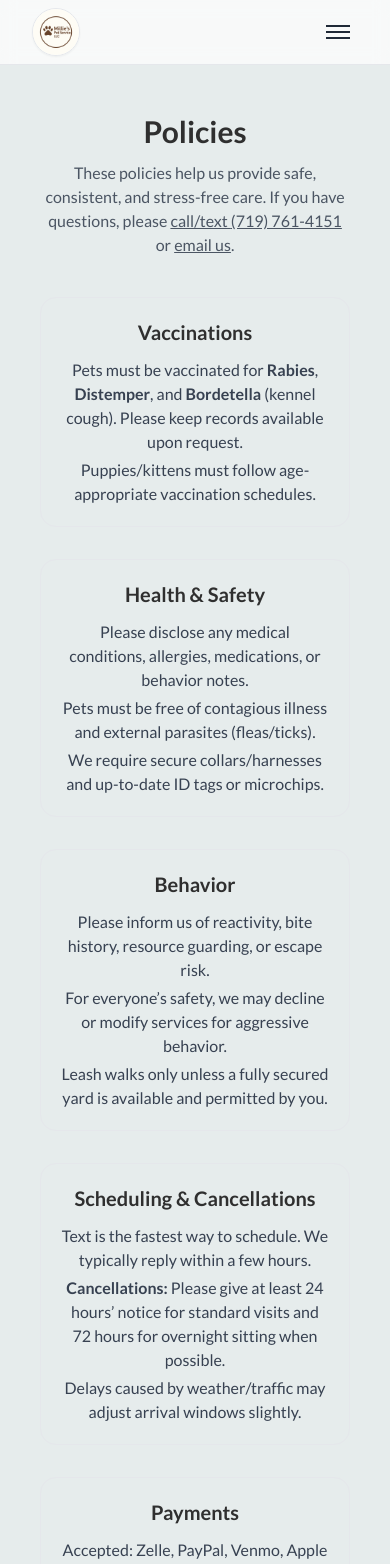
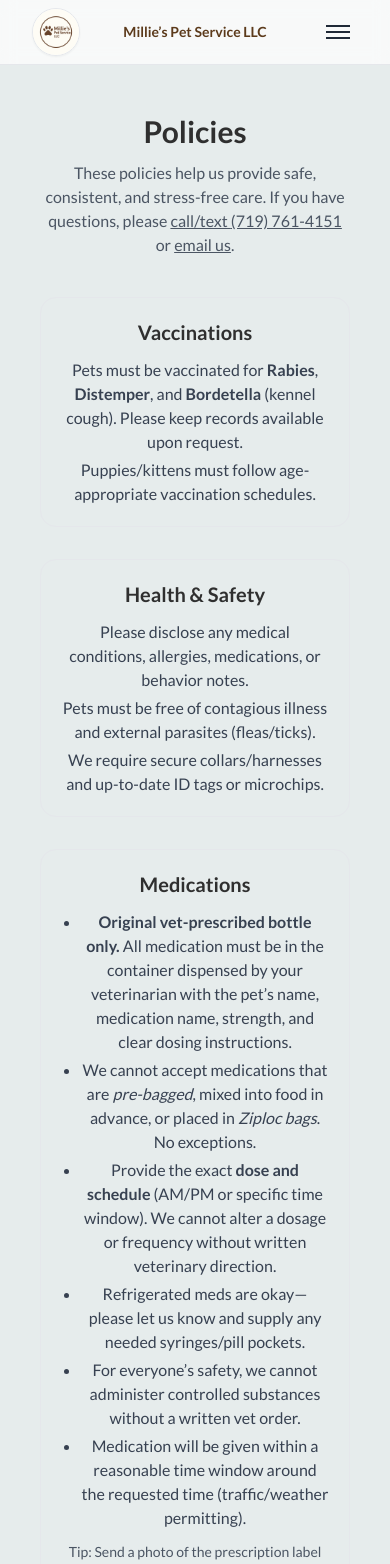
Before and after one commit to bbeare22/millies-pet-service, a Next.js app: page /policies in a window 390 px wide. Shown: the top 1564 px of the page. Built offline with nearby package versions, Linux system fonts and the light colour scheme.

Commit message:
Small update Contact For, Nav

```diff
--- a/app/contact/page.tsx
+++ b/app/contact/page.tsx
@@ -24,7 +24,7 @@ export default function ContactPage() {
                 </div>
                 <div className="flex items-center gap-2 mt-2">
                   <span>✉️</span>
-                  <a className="underline" href="mailto:hello@mpetserv.com">mpetserv@gmail.com</a>
+                  <a className="underline" href="mailto:mpetserv@gmail.com">mpetserv@gmail.com</a>
                 </div>
               </div>
             </div>
@@ -33,7 +33,7 @@ export default function ContactPage() {
               <h3 className="font-medium">Notes</h3>
               <ul className="mt-2 space-y-1 text-sm text-gray-700">
                 <li><strong>Hours of service:</strong> Friday 6:00pm – Monday 8:30pm</li>
-                <li><strong>Sitting:</strong> please contact Millie to confirm sitting times and availability.</li>
+                <li><strong>Sitting Hours:</strong> Please contact Millie to confirm sitting times and availability.</li>
               </ul>
             </div>
 
--- a/app/layout.tsx
+++ b/app/layout.tsx
@@ -1,28 +1,32 @@
-import './globals.css';
-import Nav from '@/components/Nav';
-import Footer from '@/components/Footer';
-
+import "./globals.css";
+import Nav from "@/components/Nav";
+import Footer from "@/components/Footer";
 
 export const metadata = {
-  title: "Millie's Pet Service",
+  metadataBase: new URL("https://mpetserv.com"),
+  title: {
+    default: "Millie’s Pet Service LLC",
+    template: "%s • Millie’s Pet Service LLC",
+  },
   description: "Loving, reliable care for your best friend.",
-  metadataBase: new URL('https://mpetserv.com'),
+  alternates: {
+    canonical: "/",
+  },
   openGraph: {
-    title: "Millie's Pet Service",
+    type: "website",
+    url: "/",
+    siteName: "Millie’s Pet Service LLC",
+    title: "Millie’s Pet Service LLC",
     description: "Loving, reliable care for your best friend.",
-    url: 'https://mpetserv.com',
-    siteName: "Millie's Pet Service",
-    images: [{ url: '/og.png', width: 1200, height: 630, alt: "Millie's Pet Service" }],
-    type: 'website',
+    images: [{ url: "/og.png", width: 1200, height: 630, alt: "Millie’s Pet Service LLC" }],
   },
   twitter: {
-    card: 'summary_large_image',
-    title: "Millie's Pet Service",
+    card: "summary_large_image",
+    title: "Millie’s Pet Service LLC",
     description: "Loving, reliable care for your best friend.",
-    images: ['/og.png'],
+    images: ["/og.png"],
   },
 };
-
 
 export default function RootLayout({ children }: { children: React.ReactNode }) {
   return (
--- a/app/policies/page.tsx
+++ b/app/policies/page.tsx
@@ -49,6 +49,39 @@ export default function PoliciesPage() {
             <li>We require secure collars/harnesses and up-to-date ID tags or microchips.</li>
           </ul>
         </div>
+
+        {/* Medications */}
+        <div className="rounded-2xl border p-5">
+          <h2 className="text-xl font-semibold">Medications</h2>
+          <ul className="mt-3 list-disc pl-5 text-gray-700 space-y-1">
+            <li>
+              <strong>Original vet-prescribed bottle only.</strong> All medication must be in the container
+              dispensed by your veterinarian with the pet’s name, medication name, strength, and clear
+              dosing instructions.
+            </li>
+            <li>
+              We cannot accept medications that are <em>pre-bagged</em>, mixed into food in advance, or placed in
+              <em> Ziploc bags</em>. No exceptions.
+            </li>
+            <li>
+              Provide the exact <strong>dose and schedule</strong> (AM/PM or specific time window). We cannot alter
+              a dosage or frequency without written veterinary direction.
+            </li>
+            <li>
+              Refrigerated meds are okay—please let us know and supply any needed syringes/pill pockets.
+            </li>
+            <li>
+              For everyone’s safety, we cannot administer controlled substances without a written vet order.
+            </li>
+            <li>
+              Medication will be given within a reasonable time window around the requested time (traffic/weather permitting).
+            </li>
+          </ul>
+          <p className="mt-3 text-sm text-gray-600">
+            Tip: Send a photo of the prescription label before your visit so we can confirm details.
+          </p>
+        </div>
+
 
         {/* Behavior */}
         <div className="rounded-2xl border p-5">
--- a/components/Hero.tsx
+++ b/components/Hero.tsx
@@ -29,7 +29,6 @@ export default function Hero() {
         <div className="card text-left">
           <ul className="space-y-3 text-gray-700 text-sm sm:text-base">
             <li className="flex gap-3"><span>✅</span> Fully insured & background checked</li>
-            <li className="flex gap-3"><span>✅</span> Real-time booking confirmations</li>
             <li className="flex gap-3"><span>✅</span> Simple, transparent pricing</li>
             <li className="flex gap-3"><span>✅</span> Overnight sitting available</li>
           </ul>
--- a/components/Nav.tsx
+++ b/components/Nav.tsx
@@ -16,19 +16,26 @@ export default function Nav() {
 
   return (
     <header className="border-b border-gray-200 bg-white/70 backdrop-blur sticky top-0 z-50">
-      <div className="container flex items-center justify-between h-16 px-3">
+      <div className="container relative flex items-center justify-between h-16 px-3">
+        {/* Left: Logo + desktop title */}
         <Link href="/" className="flex items-center gap-2">
           <img
             src="/millies-logo.png"
             alt="Millie's Pet Service LLC"
             className="h-12 w-12 md:h-14 md:w-14 rounded-full object-cover border border-gray-200 shadow-sm"
-    style={{ marginBottom: "0" }}
+            style={{ marginBottom: '0' }}
           />
           <span className="hidden sm:inline font-semibold text-brand-dark text-lg tracking-tight">
             Millie’s Pet Service LLC
           </span>
         </Link>
 
+        {/* Mobile centered title (keeps logo on left) */}
+        <div className="absolute inset-0 flex items-center justify-center md:hidden pointer-events-none">
+          <span className="font-semibold text-sm whitespace-nowrap" style={{ color: '#5C3A1B' }}>
+            Millie’s Pet Service LLC
+          </span>
+        </div>
 
         {/* Desktop Nav */}
         <nav className="hidden md:flex items-center gap-3">
```
Also changed, not shown: public/og.png (added). Lines whose indentation alone changed are shown as unchanged.
